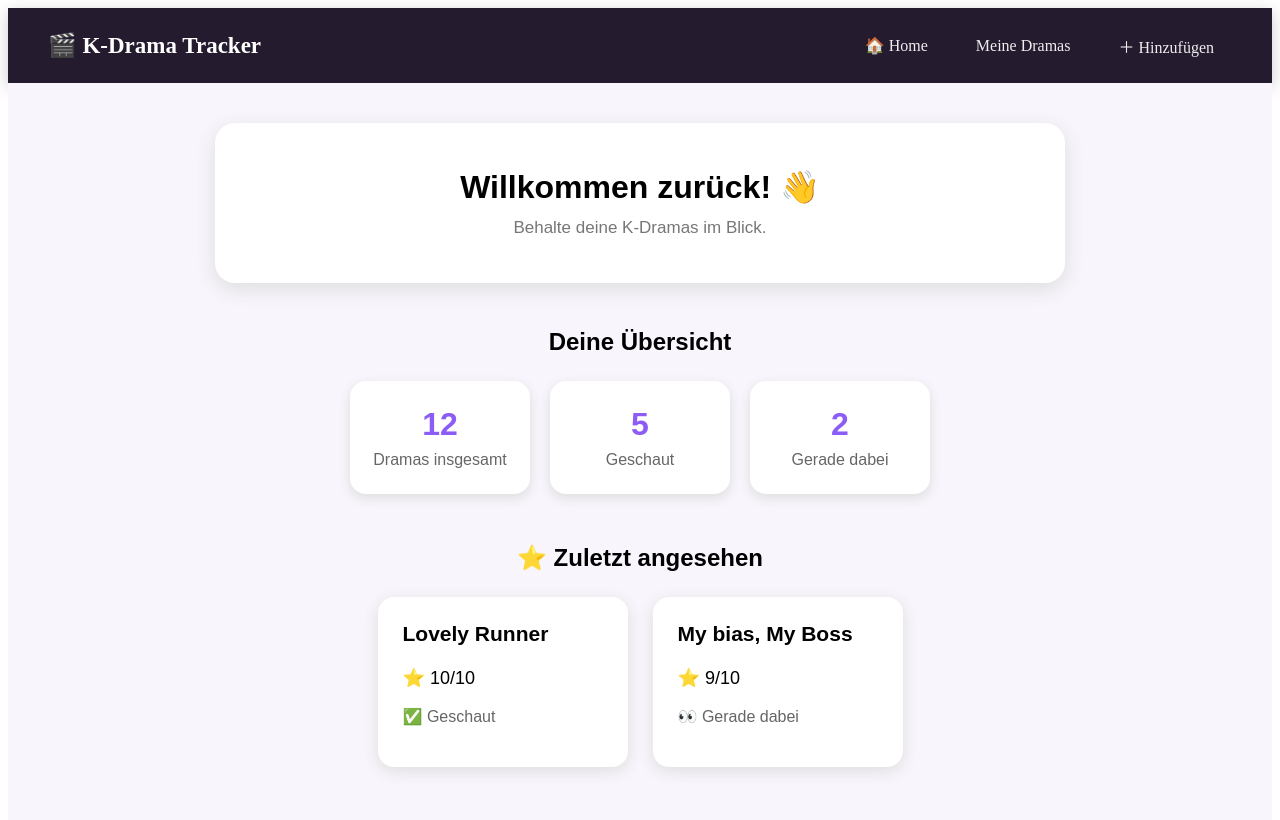
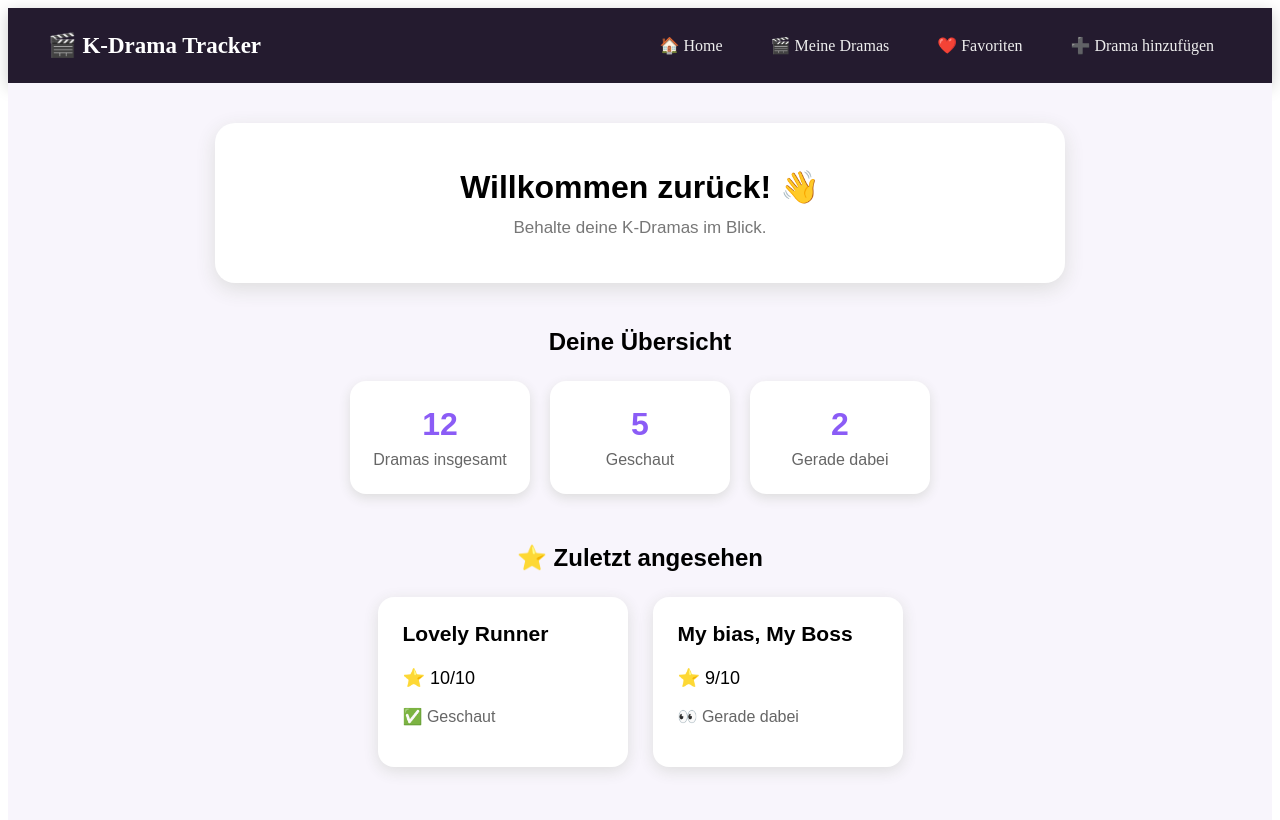
Before and after one commit to s0602095/WT26, an Angular app in the folder first/: page / in a window 1280 px wide. Shown: the top 820 px of the page. Built offline with nearby package versions, Linux system fonts and the light colour scheme.

Commit message:
Routing für add-drama seite hinzugefügt

```diff
--- a/first/src/app/app.html
+++ b/first/src/app/app.html
@@ -5,9 +5,11 @@
 </div>
 
  <div class="nav-links">
-  <a routerLink="">🏠 Home</a>
-  <a routerLink="/dramas">Meine Dramas</a>
-    <a routerLink="/add">＋ Hinzufügen</a>
+
+  <a routerLink="/">🏠 Home</a>
+  <a routerLink="/dramas">🎬 Meine Dramas</a>
+  <a routerLink="/favoriten">❤️ Favoriten</a>
+  <a routerLink="/add-drama">➕ Drama hinzufügen</a>
   </div>
 
 </nav>
--- a/first/src/app/app.routes.ts
+++ b/first/src/app/app.routes.ts
@@ -1,6 +1,7 @@
 import { Routes } from '@angular/router';
 import { HomeComponent } from './home/home';
 import { Dramas } from './dramas/dramas';
+import { AddDrama } from './add-drama/add-drama';
 
 export const routes: Routes = [
   {
@@ -10,5 +11,9 @@ export const routes: Routes = [
   {
     path: 'dramas',
     component: Dramas
+  },
+  {
+    path: 'add-drama',
+    component: AddDrama
   }
 ];
```
